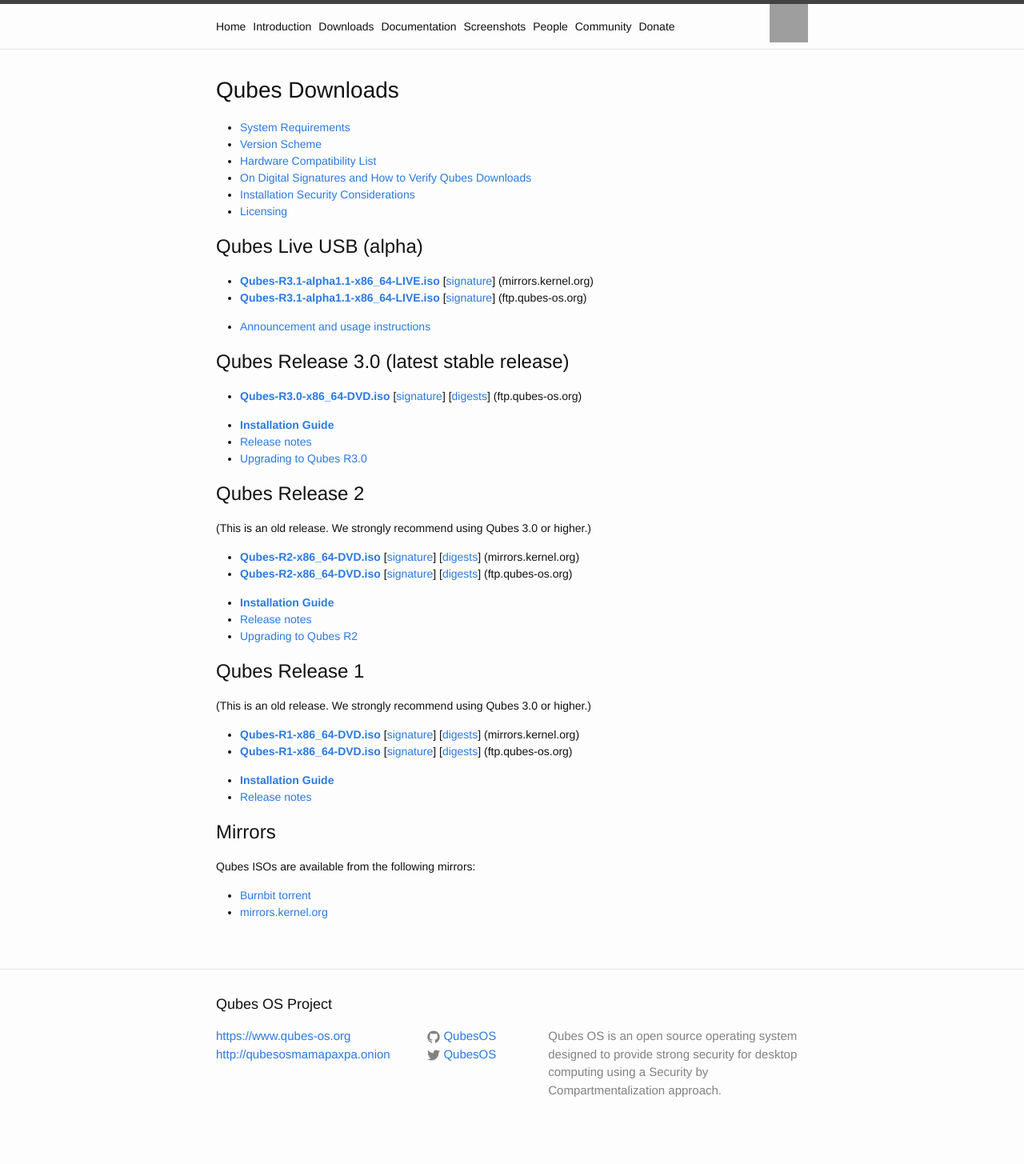
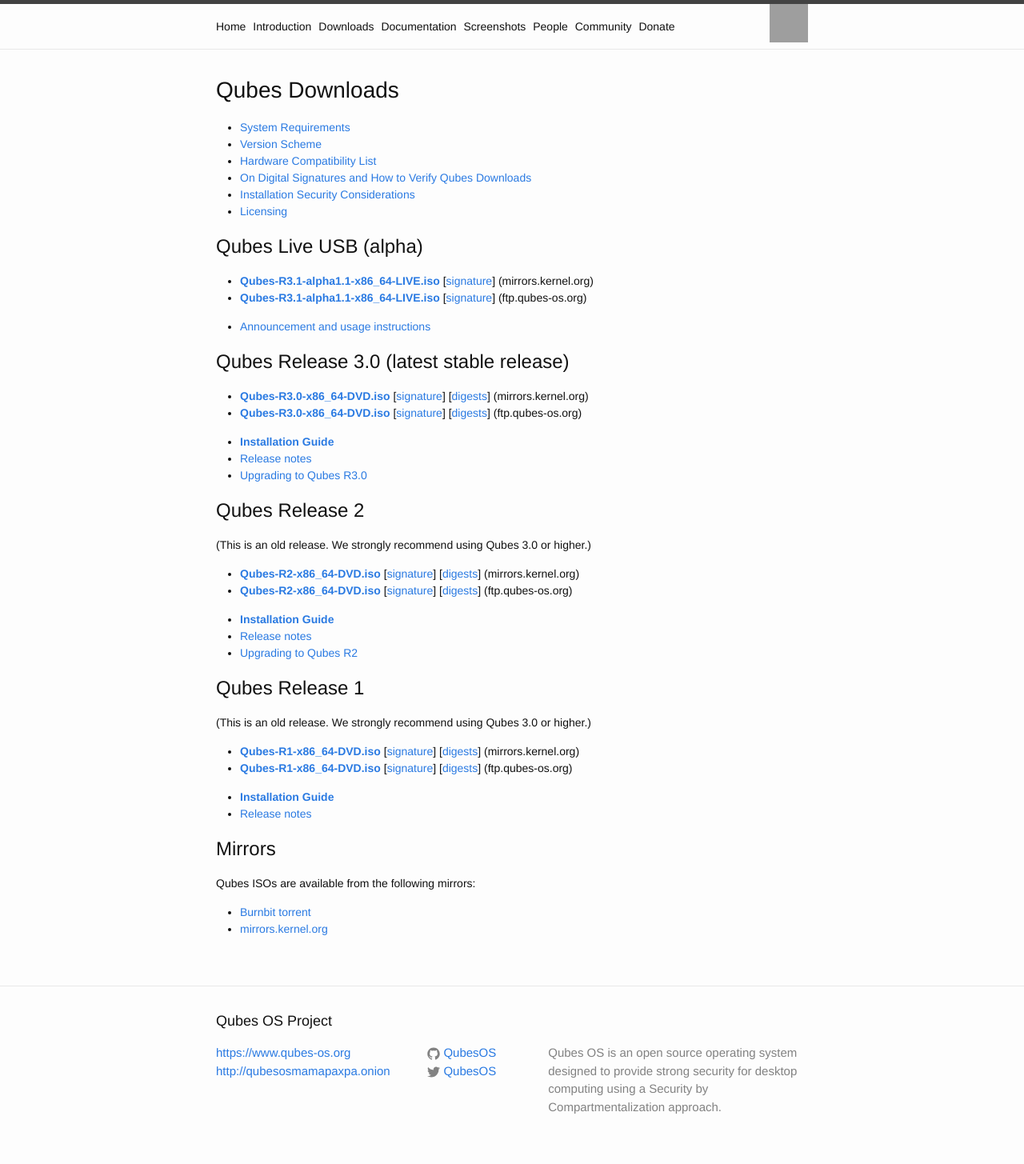
Before and after one commit to QubesOS/qubesos.github.io, a Jekyll site: the page built from pages/downloads.md, in a window 1280 px wide. Shown: the whole page at 80% size. Built offline with Jekyll 4.4.1, drawn with Linux system fonts in a browser that asks for light colours; before the commit the page ends 1434 px from its top, so only the background shows below that; part of the change alters nothing that is shown; grey boxes are pictures that could not be loaded.

Commit message:
Uncomment 3.0 mirrors.kernel.org links
  Also, change general mirror.kernel.org link from HTTP to HTTPS.

```diff
--- a/pages/downloads.md
+++ b/pages/downloads.md
@@ -32,12 +32,10 @@ Qubes Live USB (alpha)
 Qubes Release 3.0 (latest stable release)
 -------------------------------------
 
-<!---
 -   [**Qubes-R3.0-x86_64-DVD.iso**](https://mirrors.kernel.org/qubes/iso/Qubes-R3.0-x86_64-DVD.iso)
       [[signature](https://mirrors.kernel.org/qubes/iso/Qubes-R3.0-x86_64-DVD.iso.asc)]
       [[digests](https://mirrors.kernel.org/qubes/iso/Qubes-R3.0-x86_64-DVD.iso.DIGESTS)]
       (mirrors.kernel.org)
---->
 -   [**Qubes-R3.0-x86_64-DVD.iso**](https://ftp.qubes-os.org/iso/Qubes-R3.0-x86_64-DVD.iso)
       [[signature](https://ftp.qubes-os.org/iso/Qubes-R3.0-x86_64-DVD.iso.asc)]
       [[digests](https://ftp.qubes-os.org/iso/Qubes-R3.0-x86_64-DVD.iso.DIGESTS)]
@@ -88,4 +86,4 @@ Mirrors
 Qubes ISOs are available from the following mirrors:
 
 -   [Burnbit torrent](http://burnbit.com/search?q=qubes)
--   [mirrors.kernel.org](http://mirrors.kernel.org/qubes/iso/)
+-   [mirrors.kernel.org](https://mirrors.kernel.org/qubes/iso/)
```
